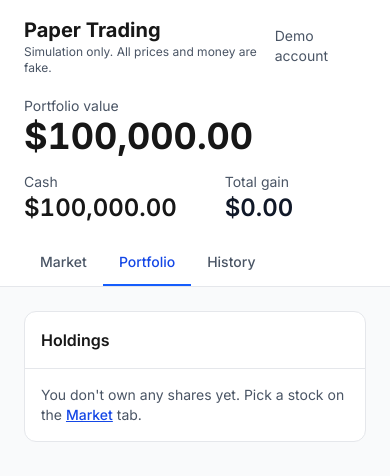
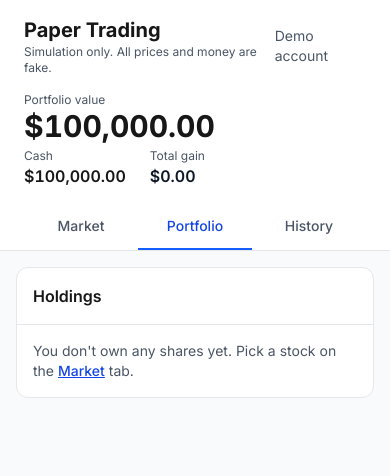
Before and after one commit to AzuZhou/paper-trading, a Next.js app in the folder web/: page /portfolio in a window 390 px wide. Shown: the top 476 px of the page. Built offline with nearby package versions, Linux system fonts and the light colour scheme; no server answers.

Commit message:
adapt tabs and tables for mobile

```diff
--- a/web/app/(dashboard)/layout.tsx
+++ b/web/app/(dashboard)/layout.tsx
@@ -20,7 +20,9 @@ export default function DashboardLayout({
               <Nav />
             </div>
           </div>
-          <main className="mx-auto max-w-5xl px-6 py-6">{children}</main>
+          <main className="mx-auto max-w-5xl px-4 py-4 lg:px-6 lg:py-6">
+            {children}
+          </main>
         </div>
       </AccountProvider>
     </PricesProvider>
--- a/web/app/(dashboard)/ui/history.tsx
+++ b/web/app/(dashboard)/ui/history.tsx
@@ -43,7 +43,10 @@ export default function History() {
                 <th scope="col" className="px-4 py-2.5 text-right font-medium">
                   Shares
                 </th>
-                <th scope="col" className="px-4 py-2.5 text-right font-medium">
+                <th
+                  scope="col"
+                  className="hidden px-4 py-2.5 text-right font-medium sm:table-cell"
+                >
                   Price
                 </th>
                 <th scope="col" className="px-4 py-2.5 text-right font-medium">
@@ -74,7 +77,7 @@ export default function History() {
                   <td className="px-4 py-3 text-right tabular-nums">
                     {trade.quantity}
                   </td>
-                  <td className="px-4 py-3 text-right tabular-nums">
+                  <td className="hidden px-4 py-3 text-right tabular-nums sm:table-cell">
                     {formatUsd(trade.priceCents)}
                   </td>
                   <td className="px-4 py-3 text-right tabular-nums">
--- a/web/app/(dashboard)/ui/nav.tsx
+++ b/web/app/(dashboard)/ui/nav.tsx
@@ -21,7 +21,7 @@ export default function Nav() {
             key={tab.href}
             href={tab.href}
             aria-current={active ? "page" : undefined}
-            className={`border-b-2 px-4 py-3 text-sm font-medium ${
+            className={`flex-1 border-b-2 px-4 py-3 text-center text-sm font-medium lg:flex-none ${
               active
                 ? "border-blue-600 text-blue-700"
                 : "border-transparent text-gray-600 hover:text-gray-900"
--- a/web/app/(dashboard)/ui/portfolio.tsx
+++ b/web/app/(dashboard)/ui/portfolio.tsx
@@ -39,7 +39,10 @@ export default function Portfolio() {
                 <th scope="col" className="px-4 py-2.5 text-right font-medium">
                   Shares
                 </th>
-                <th scope="col" className="px-4 py-2.5 text-right font-medium">
+                <th
+                  scope="col"
+                  className="hidden px-4 py-2.5 text-right font-medium sm:table-cell"
+                >
                   Price
                 </th>
                 <th scope="col" className="px-4 py-2.5 text-right font-medium">
@@ -79,7 +82,7 @@ export default function Portfolio() {
                     <td className="px-4 py-3 text-right tabular-nums">
                       {shares}
                     </td>
-                    <td className="px-4 py-3 text-right tabular-nums">
+                    <td className="hidden px-4 py-3 text-right tabular-nums sm:table-cell">
                       {price === undefined ? "—" : formatUsd(price)}
                     </td>
                     <td className="px-4 py-3 text-right tabular-nums">
--- a/web/app/(dashboard)/ui/summary.tsx
+++ b/web/app/(dashboard)/ui/summary.tsx
@@ -33,23 +33,25 @@ export default function Summary() {
   return (
     <section
       aria-label="Account summary"
-      className="flex flex-wrap items-end gap-x-12 gap-y-4 pb-4 pt-5"
+      className="flex flex-wrap items-end gap-x-6 gap-y-1 pb-4 pt-4 lg:gap-x-12 lg:gap-y-4 lg:pt-5"
     >
-      <div>
-        <div className="text-sm text-gray-600">Portfolio value</div>
-        <div className="text-4xl font-bold tabular-nums">
+      <div className="w-full lg:w-auto">
+        <div className="text-xs text-gray-600 lg:text-sm">Portfolio value</div>
+        <div className="text-3xl font-bold tabular-nums lg:text-4xl">
           {valueCents === null ? "—" : formatUsd(valueCents)}
         </div>
       </div>
       <div>
-        <div className="text-sm text-gray-600">Cash</div>
-        <div className="text-2xl font-semibold tabular-nums">
+        <div className="text-xs text-gray-600 lg:text-sm">Cash</div>
+        <div className="text-base font-semibold tabular-nums lg:text-2xl">
           {formatUsd(account.cashCents)}
         </div>
       </div>
       <div>
-        <div className="text-sm text-gray-600">Total gain</div>
-        <div className={`text-2xl font-semibold tabular-nums ${gainColor}`}>
+        <div className="text-xs text-gray-600 lg:text-sm">Total gain</div>
+        <div
+          className={`text-base font-semibold tabular-nums lg:text-2xl ${gainColor}`}
+        >
           {gainCents === null ? "—" : formatGain(gainCents)}
         </div>
       </div>
```
